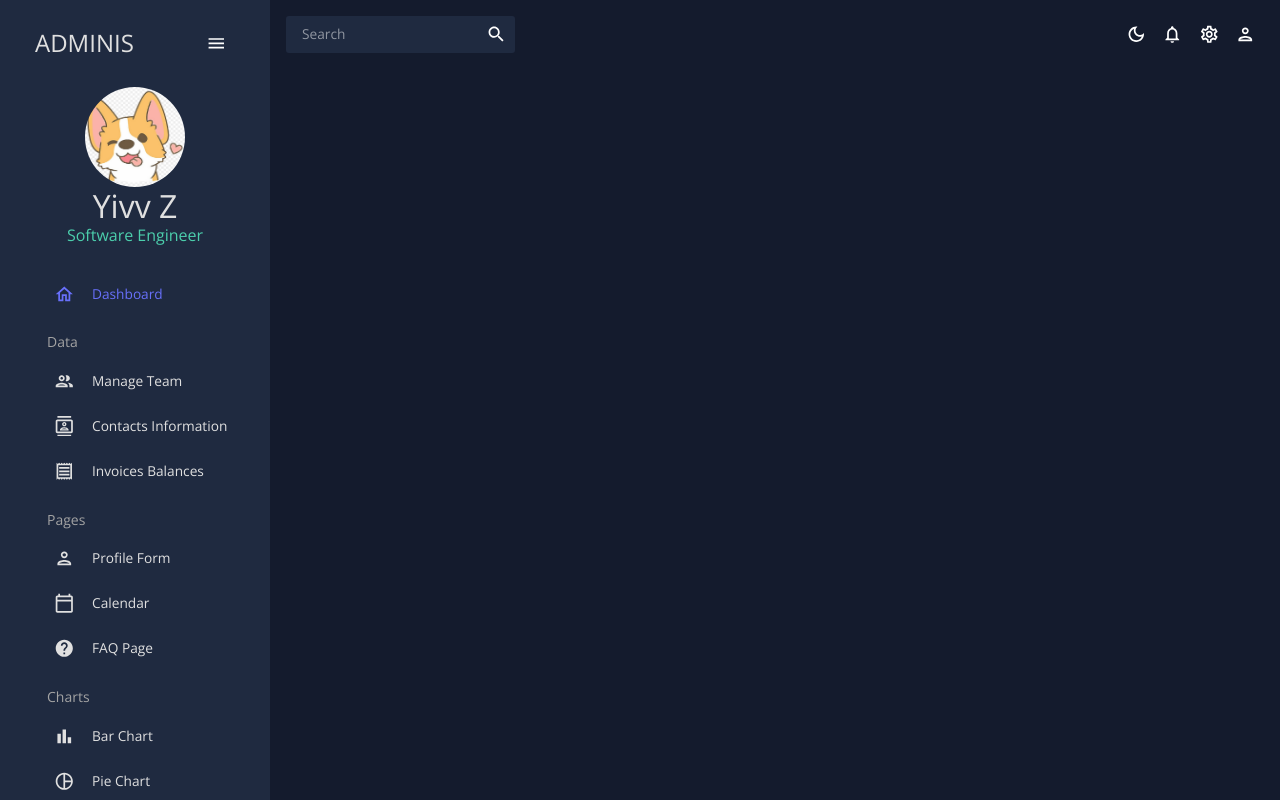
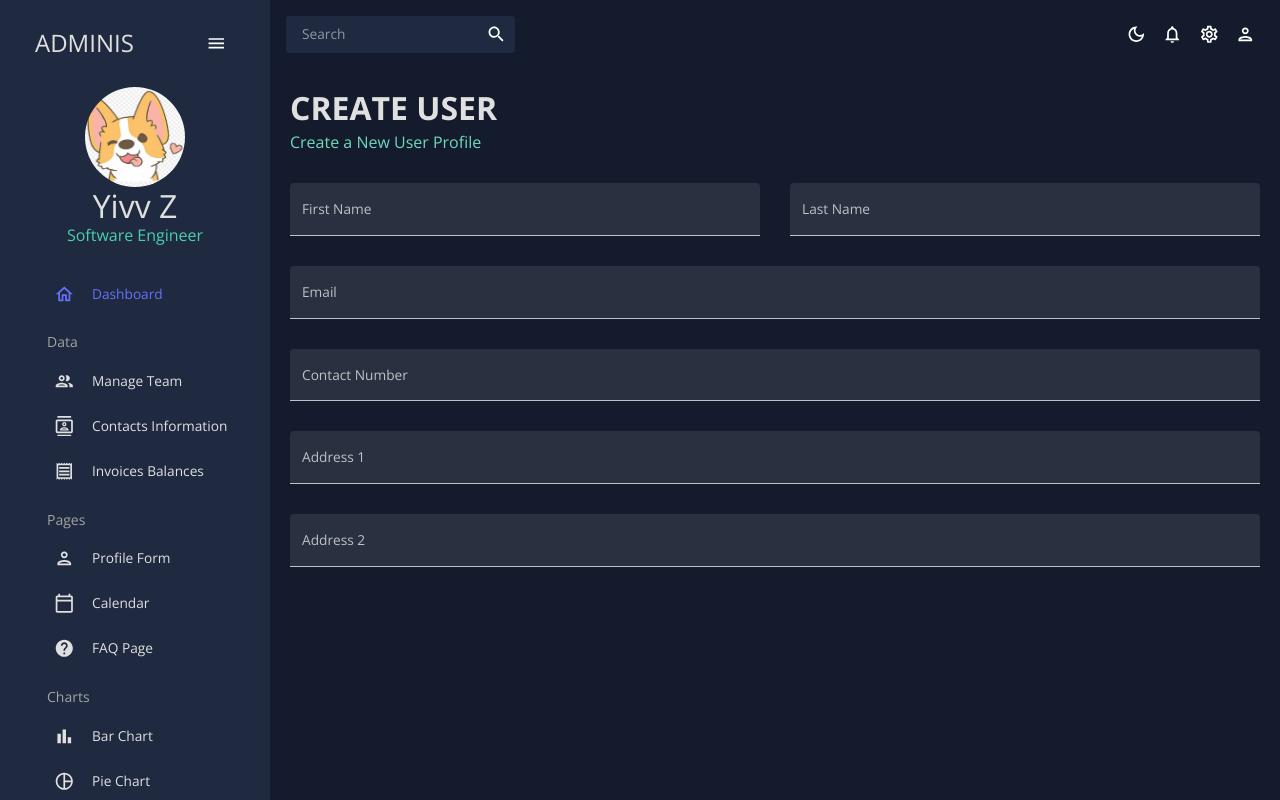
Before and after one commit to yivvm/Project-Dashboard, a React (Create React App) app: page /form in a window 1280 px wide. Built offline with nearby package versions, Linux system fonts and the light colour scheme.

Commit message:
create Form page

```diff
--- a/src/App.js
+++ b/src/App.js
@@ -7,8 +7,8 @@
 import Team from "./scenes/team";
 import Contacts from "./scenes/contacts";
 import Invoices from "./scenes/invoices";
+import Form from "./scenes/form";
 // import Bar from "./scenes/bar";
-// import Form from "./scenes/form";
 // import Line from "./scenes/line";
 // import Pie from "./scenes/pie";
 // import FAQ from "./scenes/faq";
@@ -31,8 +31,8 @@
               <Route path="/team" element={<Team />} />
               <Route path="/contacts" element={<Contacts />} />
               <Route path="/invoices" element={<Invoices />} />
+              <Route path="/form" element={<Form />} />
               {/* <Route path="/bar" element={<Bar />} /> */}
-              {/* <Route path="/form" element={<Form />} /> */}
               {/* <Route path="/line" element={<Line />} /> */}
               {/* <Route path="/pie" element={<Pie />} /> */}
               {/* <Route path="/faq" element={<FAQ />} /> */}
--- /dev/null
+++ b/src/scenes/form/index.jsx
@@ -0,0 +1,143 @@
+import React from 'react'
+import { Box, Button, TextField } from '@mui/material'
+import { Formik } from 'formik'
+import * as yup from 'yup'
+import useMediaQuery from '@mui/material/useMediaQuery'
+import Header from '../../components/Header'
+
+const initialValues = {
+    firstName: "",
+    lastName: "",
+    email: "",
+    contact: "",
+    address1: "",
+    address2: "",
+}
+
+const phoneRegExp =
+  /^((\+[1-9]{1,4}[ -]?)|(\([0-9]{2,3}\)[ -]?)|([0-9]{2,4})[ -]?)*?[0-9]{3,4}[ -]?[0-9]{3,4}$/;
+
+const userSchema = yup.object().shape({
+    firstName: yup.string().required("required"),
+    lastName: yup.string().required("required"),
+    email: yup.string().email("invalid email").required("required"),
+    contact: yup
+        .string()
+        .matches(phoneRegExp, "Phone number is not valid")
+        .required("required"),
+    address1: yup.string().required("required"),
+    address2: yup.string().required("required"),
+})
+
+export default function Form() {
+    const isNonMobile = useMediaQuery("(min-width:600px")
+
+    const handleFormSubmit = (values) => {
+        console.log(values)
+    }
+
+  return (
+    <Box m="20px">
+        <Header title="CREATE USER" subtitle="Create a New User Profile"/>
+
+        <Formik
+            onSubmit={handleFormSubmit}
+            initialValues={initialValues}
+            validationSchema={userSchema}
+        >
+            {({ values, errors, touched, handleBlur, handleChange, handleSubmit }) => (
+                <form onSubmit={handleSubmit}>
+                    <Box
+                        display="grid"
+                        gap="30px"
+                        gridTemplateColumns="repeat(4, minmax(0, 1fr)"
+                        sx={{
+                            "& > div": { gridColumn: isNonMobile ? undefined : "span 4"}
+                        }}
+                    >
+                        <TextField
+                            fullWidth
+                            variant='filled'
+                            type='text'
+                            label="First Name"
+                            onBlur={handleBlur}
+                            onChange={handleChange}
+                            value={values.firstName}
+                            name='firstName'
+                            error={!!touched.firstName && !!errors.firstName}
+                            helperText={touched.firstName && errors.firstName}
+                            sx={{ gridColumn: "span 2" }}
+                        />
+                        <TextField
+                            fullWidth
+                            variant='filled'
+                            type='text'
+                            label="Last Name"
+                            onBlur={handleBlur}
+                            onChange={handleChange}
+                            value={values.lastName}
+                            name='lastName'
+                            error={!!touched.lastName && !!errors.lastName}
+                            helperText={touched.lastName && errors.lastName}
+                            sx={{ gridColumn: "span 2" }}
+                        />
+                        <TextField
+                            fullWidth
+                            variant='filled'
+                            type='text'
+                            label="Email"
+                            onBlur={handleBlur}
+                            onChange={handleChange}
+                            value={values.email}
+                            name='email'
+                            error={!!touched.email && !!errors.email}
+                            helperText={touched.email && errors.email}
+                            sx={{ gridColumn: "span 4" }}
+                        />
+                        <TextField
+                            fullWidth
+                            variant='filled'
+                            type='text'
+                            label="Contact Number"
+                            onBlur={handleBlur}
+                            onChange={handleChange}
+                            value={values.contact}
+                            name='contact'
+                            error={!!touched.contact && !!errors.contact}
+                            helperText={touched.contact && errors.contact}
+                            sx={{ gridColumn: "span 4" }}
+                        />
+                        <TextField
+                            fullWidth
+                            variant='filled'
+                            type='text'
+                            label="Address 1"
+                            onBlur={handleBlur}
+                            onChange={handleChange}
+                            value={values.address1}
+                            name='address1'
+                            error={!!touched.address1 && !!errors.address1}
+                            helperText={touched.address1 && errors.address1}
+                            sx={{ gridColumn: "span 4" }}
+                        />
+                        <TextField
+                            fullWidth
+                            variant='filled'
+                            type='text'
+                            label="Address 2"
+                            onBlur={handleBlur}
+                            onChange={handleChange}
+                            value={values.address2}
+                            name='address2'
+                            error={!!touched.address2 && !!errors.address2}
+                            helperText={touched.address2 && errors.address2}
+                            sx={{ gridColumn: "span 4" }}
+                        />
+                    </Box>
+                </form>
+            )}
+        </Formik>
+
+    </Box>
+  )
+}
```
